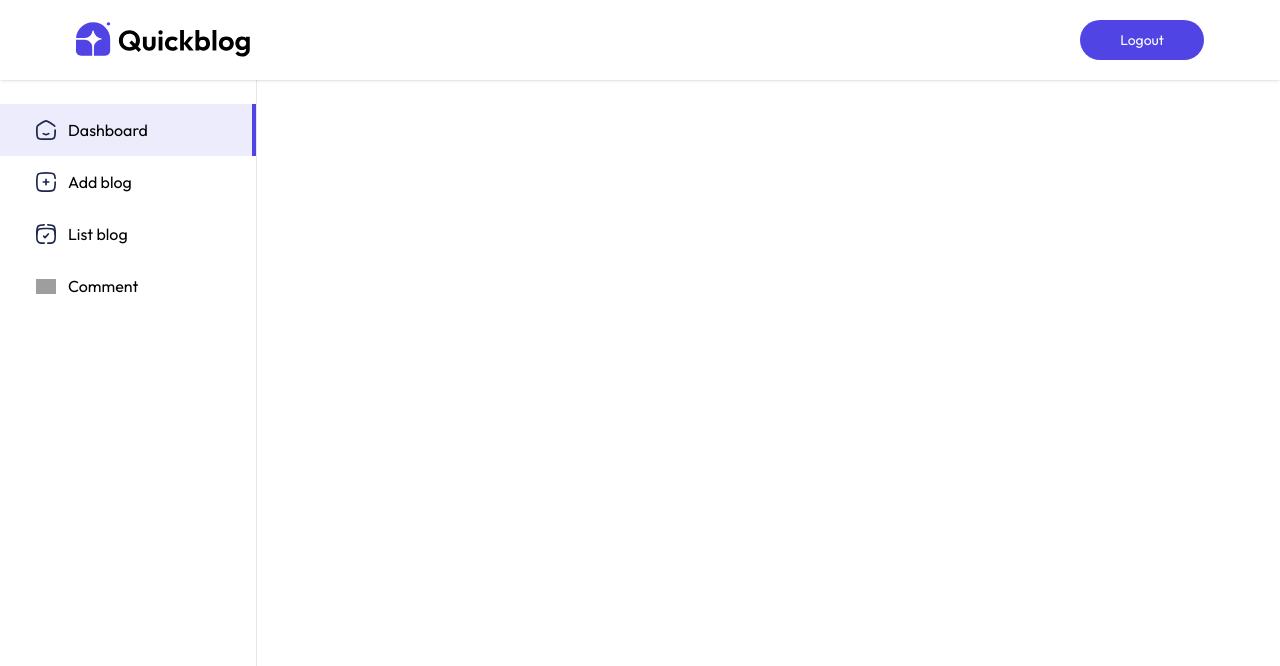
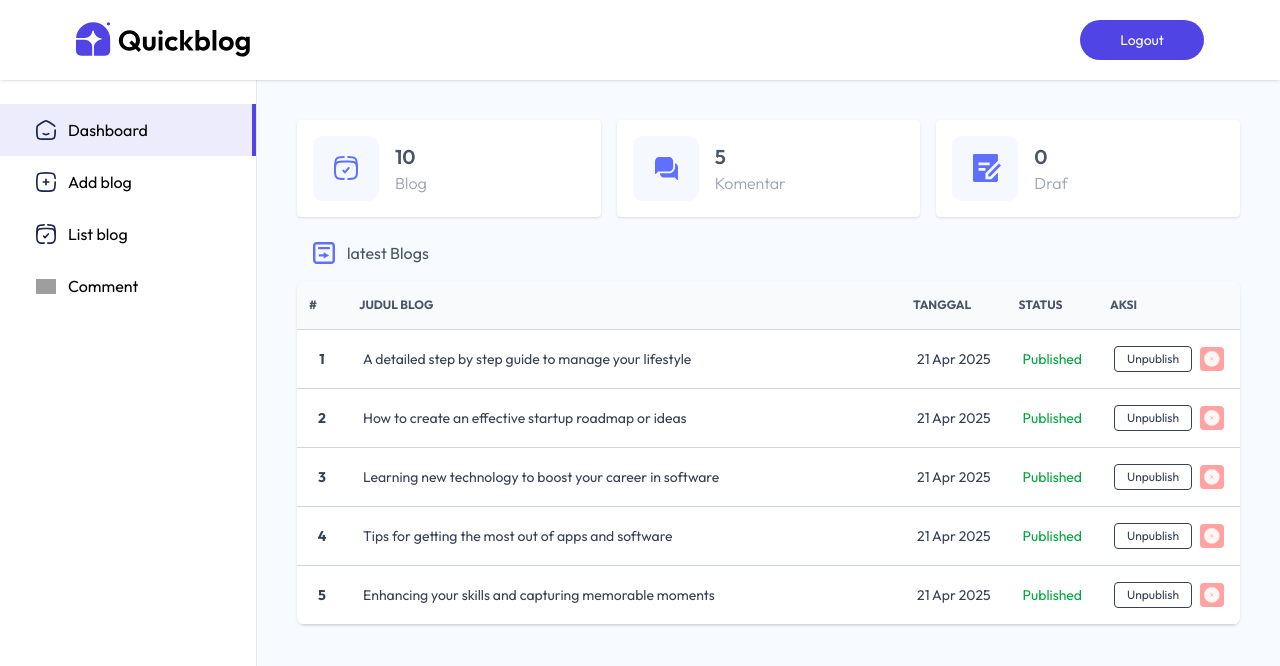
Before and after one commit to hajuenter/blog_app, a React (Vite) app in the folder client/: page /admin in a window 1280 px wide. Shown: the top 666 px of the page. Built offline with nearby package versions, Linux system fonts and the light colour scheme; grey boxes are pictures that could not be loaded; a web font is replaced by a local one.

Commit message:
add layout admin component and dashboard page

```diff
--- /dev/null
+++ b/client/src/components/admin/BlogTableItem.jsx
@@ -0,0 +1,49 @@
+import React from "react";
+import { assets } from "../../assets/assets";
+
+const BlogTableItem = ({ blog, fetchBlog, index }) => {
+  const { title, createdAt, isPublished } = blog;
+  const blogDate = new Date(createdAt);
+
+  return (
+    <tr className="border-y border-gray-300 whitespace-nowrap">
+      <th className="px-4 py-4 text-center">{index}</th>
+      <td className="px-4 py-4">
+        <div className="whitespace-normal" title={title}>
+          {title}
+        </div>
+      </td>
+      <td className="px-4 py-4">
+        {blogDate.toLocaleDateString("id-ID", {
+          day: "2-digit",
+          month: "short",
+          year: "numeric",
+        })}
+      </td>
+      <td className="px-4 py-4">
+        <p
+          className={`text-sm ${
+            isPublished ? "text-green-600" : "text-orange-700"
+          }`}
+        >
+          {isPublished ? "Published" : "Draft"}
+        </p>
+      </td>
+      <td className="px-4 py-4">
+        <div className="flex gap-2 items-center">
+          <button className="border px-3 py-1 rounded cursor-pointer text-xs hover:bg-gray-50">
+            {isPublished ? "Unpublish" : "Publish"}
+          </button>
+          <button
+            className="w-6 h-6 flex items-center justify-center rounded bg-red-300 hover:bg-red-500 transition-colors"
+            title="Hapus blog"
+          >
+            <img src={assets.cross_icon} className="w-4 h-4" alt="delete" />
+          </button>
+        </div>
+      </td>
+    </tr>
+  );
+};
+
+export default BlogTableItem;
--- a/client/src/pages/admin/Dashboard.jsx
+++ b/client/src/pages/admin/Dashboard.jsx
@@ -1,11 +1,122 @@
-import React from 'react'
+import React, { useEffect, useState } from "react";
+import { assets, dashboard_data } from "./../../assets/assets";
+import BlogTableItem from "../../components/admin/BlogTableItem";
 
 const Dashboard = () => {
+  const [dashboardData, setDashboardData] = useState({
+    blogs: 0,
+    comments: 0,
+    drafts: 0,
+    recentBlogs: [],
+  });
+
+  const fetchDashboard = async () => {
+    setDashboardData(dashboard_data);
+  };
+
+  useEffect(() => {
+    fetchDashboard();
+  }, []);
+
   return (
-    <div>
+    <div className="w-full h-full overflow-y-auto p-4 md:p-10 bg-blue-50/50 pb-4">
+      <div className="flex flex-col sm:flex-row sm:flex-wrap gap-4">
+        <div className="flex items-center gap-4 bg-white p-4 w-full sm:min-w-58 sm:flex-1 rounded shadow cursor-pointer hover:scale-105 transition-all">
+          <img src={assets.dashboard_icon_1} alt="" />
+          <div>
+            <p className="text-xl font-semibold text-gray-600">
+              {dashboardData.blogs}
+            </p>
+            <p className="text-gray-400 font-light">Blog</p>
+          </div>
+        </div>
 
+        <div className="flex items-center gap-4 bg-white p-4 w-full sm:min-w-58 sm:flex-1 rounded shadow cursor-pointer hover:scale-105 transition-all">
+          <img src={assets.dashboard_icon_2} alt="" />
+          <div>
+            <p className="text-xl font-semibold text-gray-600">
+              {dashboardData.comments}
+            </p>
+            <p className="text-gray-400 font-light">Komentar</p>
+          </div>
+        </div>
+
+        <div className="flex items-center gap-4 bg-white p-4 w-full sm:min-w-58 sm:flex-1 rounded shadow cursor-pointer hover:scale-105 transition-all">
+          <img src={assets.dashboard_icon_3} alt="" />
+          <div>
+            <p className="text-xl font-semibold text-gray-600">
+              {dashboardData.drafts}
+            </p>
+            <p className="text-gray-400 font-light">Draf</p>
+          </div>
+        </div>
+      </div>
+
+      <div className="flex items-center gap-3 m-4 mt-6 text-gray-600">
+        <img src={assets.dashboard_icon_4} alt="icontable" />
+        <p>latest Blogs</p>
+      </div>
+
+      <div className="w-full mt-4 mb-3 bg-white rounded-lg shadow overflow-hidden max-w-full">
+        <div className="overflow-x-auto">
+          <table
+            className="w-full text-sm text-gray-700"
+            style={{ minWidth: "500px" }}
+          >
+            <thead className="text-xs text-gray-600 uppercase bg-gray-50">
+              <tr>
+                <th
+                  scope="col"
+                  className="px-3 py-4 text-left"
+                  style={{ width: "50px" }}
+                >
+                  #
+                </th>
+                <th
+                  scope="col"
+                  className="px-3 py-4 text-left"
+                  style={{ minWidth: "150px" }}
+                >
+                  Judul Blog
+                </th>
+                <th
+                  scope="col"
+                  className="px-3 py-4 text-left"
+                  style={{ width: "100px" }}
+                >
+                  Tanggal
+                </th>
+                <th
+                  scope="col"
+                  className="px-3 py-4 text-left"
+                  style={{ width: "80px" }}
+                >
+                  Status
+                </th>
+                <th
+                  scope="col"
+                  className="px-3 py-4 text-left"
+                  style={{ width: "120px" }}
+                >
+                  Aksi
+                </th>
+              </tr>
+            </thead>
+            <tbody>
+              {dashboardData.recentBlogs.map((blog, index) => (
+                <BlogTableItem
+                  key={blog._id}
+                  blog={blog}
+                  fetchBlog={fetchDashboard}
+                  index={index + 1}
+                />
+              ))}
+            </tbody>
+          </table>
+        </div>
+      </div>
     </div>
-  )
-}
+  );
+};
 
-export default Dashboard
+export default Dashboard;
--- a/client/src/pages/admin/Layout.jsx
+++ b/client/src/pages/admin/Layout.jsx
@@ -29,9 +29,11 @@
         </div>
       </div>
 
-      <div className="flex h-[calc(100vh-70px)]">
+      <div className="flex h-[calc(100vh-70px)] overflow-hidden">
         <Sidebar />
-        <Outlet />
+        <div className="flex-1 overflow-hidden">
+          <Outlet />
+        </div>
       </div>
     </>
   );
```
